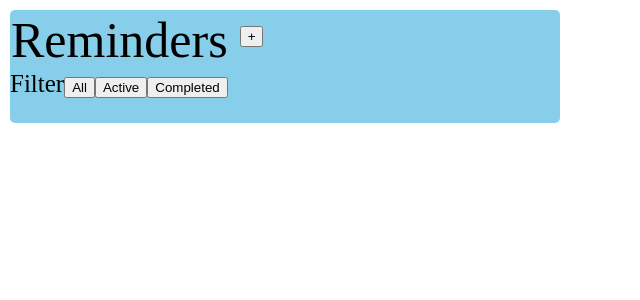
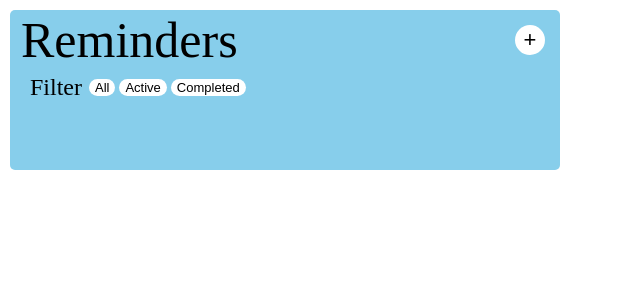
Before and after one commit to RapidProduction/RemindersSample-ReactJs, a React app: page / in a window 1280 px wide. Shown: the top 300 px of the page, without its empty margins (0-640 px from the left). Built offline with nearby package versions, Linux system fonts and the light colour scheme.

Commit message:
Implement Action bar scss.

```diff
--- a/App.jsx
+++ b/App.jsx
@@ -163,7 +163,7 @@ class App extends React.Component {
         return (
             <div>
                 <div className={layoutClassName}>
-                    <div>
+                    <div className="hone-layout header">
                         <tr>
                             <td>
                                 <Title />
--- a/src/component/ActionBar.jsx
+++ b/src/component/ActionBar.jsx
@@ -1,4 +1,6 @@
 import React from 'react';
+
+require('../sass/component/actionBar.scss');
 
 class ActionBar extends React.Component {
     constructor(props) {
@@ -26,9 +28,11 @@ class ActionBar extends React.Component {
         }
 
         return (
-            <div>
-                {this.props.title}
-                {actionButtons}
+            <div className="actionbar-component layout">
+                <div className="actionbar-component container">
+                    <p className="actionbar-component title">{this.props.title}</p>
+                    {actionButtons}
+                </div>
             </div>
         );
     }
--- a/src/component/Topic.jsx
+++ b/src/component/Topic.jsx
@@ -9,11 +9,11 @@ class Topic extends React.Component {
 
     render() {
         return (
-            <div className="topic">
-                <div className="item">
+            <div className="topic-component">
+                <div className="topic-component item">
                     {this.props.title}
                 </div>
-                <div className="date">
+                <div className="topic-component date">
                     {this.props.date}
                 </div>
             </div>
--- /dev/null
+++ b/src/sass/component/actionBar.scss
@@ -0,0 +1,29 @@
+.actionbar-component {
+    &.layout {
+        margin-left: 10px;
+    }
+
+    &.title {
+        position: relative;
+        left: 0px;
+        top: -20px;
+        margin-right: 5px;
+        font-size: 24px;
+        float: left;
+    }
+
+    &.container {
+        width: 100%;
+        height: 50px;
+    }
+
+    button {
+        border-width: 0px;
+        border-radius: 10px;
+        margin: 2px;
+        background: white;
+        text-align: center;
+        font-size: 13px;
+        cursor:pointer;
+    }
+}
--- a/src/sass/component/topic.scss
+++ b/src/sass/component/topic.scss
@@ -1,4 +1,4 @@
-.topic {
+.topic-component {
     .item {
         font-size: 25px;
         color: black;
@@ -6,6 +6,6 @@
 
     .date {
         font-size: 16px;
-        color: grey;
+        color: slategray;
     }
 }
--- a/src/sass/layout/editLayout.scss
+++ b/src/sass/layout/editLayout.scss
@@ -71,6 +71,7 @@
         margin: 5px;
         height: 20px;
         width: 20px;
+        font-weight: 100;
         background: white;
         text-align: center;
         cursor:pointer;
--- a/src/sass/layout/homeLayout.scss
+++ b/src/sass/layout/homeLayout.scss
@@ -18,11 +18,25 @@
 
 
     .title {
+        margin-left: 10px;
         font-size: 50px;
     }
 
     .addButton {
-        float: right;
-        margin: 10px;
+        position: absolute;
+        right: 15px;
+        top: 15px;
+
+        border-width: 0px;
+        border-radius: 30px;
+        width: 30px;
+        height: 30px;
+
+        text-align: center;
+        font-size: 22px;
+        font-weight: 100;
+        cursor:pointer;
+        background: white;
+        color: black;
     }
 }
```
